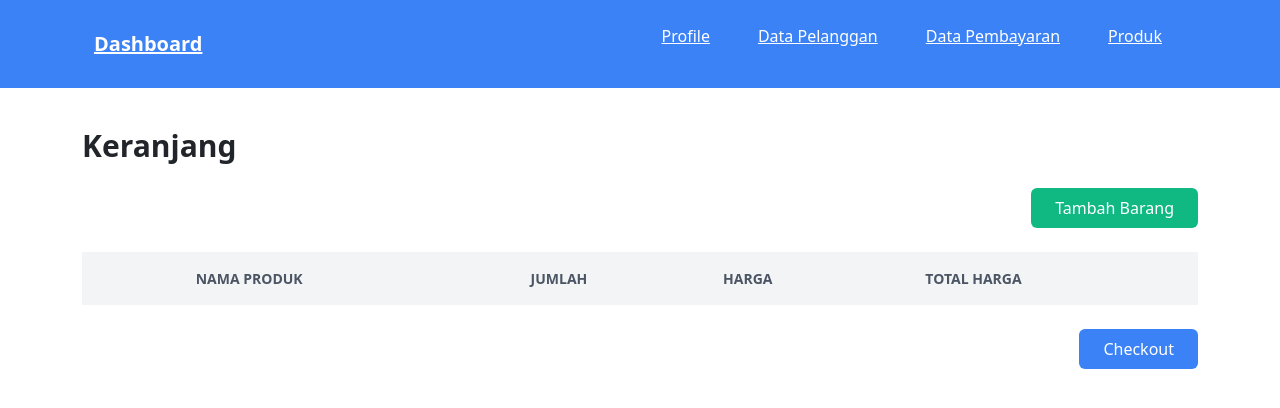
After one commit to winsnew/Jamu-Web, a Flask app: page /checkout in a window 1280 px wide. The commit adds this page. Shown: the top 408 px of the page. Run offline with Flask 3, Linux system fonts and the light colour scheme; lists and menus that the app fills with data are empty.

Commit message:
more more

```diff
--- /dev/null
+++ b/App/templates/keranjang.html
@@ -0,0 +1,114 @@
+<!DOCTYPE html>
+<html lang="en">
+<head>
+    <meta charset="UTF-8">
+    <meta http-equiv="X-UA-Compatible" content="IE=edge">
+    <meta name="viewport" content="width=device-width, initial-scale=1.0">
+    <link rel="stylesheet" href="https://cdnjs.cloudflare.com/ajax/libs/font-awesome/6.4.0/css/all.min.css">
+    <link rel="stylesheet" href="https://cdnjs.cloudflare.com/ajax/libs/tailwindcss/2.2.19/tailwind.min.css">
+    <link href="https://cdn.jsdelivr.net/npm/bootstrap@5.3.0-alpha3/dist/css/bootstrap.min.css" rel="stylesheet" integrity="sha384-KK94CHFLLe+nY2dmCWGMq91rCGa5gtU4mk92HdvYe+M/SXH301p5ILy+dN9+nJOZ" crossorigin="anonymous">
+    <title>Document</title>
+    <script src="./jsConfig/fetch.js"></script>
+</head>
+<body>
+    <nav class="bg-blue-500 py-4">
+        <div class="container mx-auto flex justify-between items-center px-4">
+            <a href="#" class="text-white font-bold text-xl">Dashboard</a>
+            <ul class="flex">
+                <li>
+                    <a href="#" class="text-white px-4 hover:text-gray-200">Profile</a>
+                </li>
+                <li>
+                    <a href="./data-pelanggan.html" class="text-white px-4 hover:text-gray-200">Data Pelanggan</a>
+                </li>
+                <li>
+                    <a href="./data-bayar.html" class="text-white px-4 hover:text-gray-200">Data Pembayaran</a>
+                </li>
+                <li>
+                    <a href="./produk.html" class="text-white px-4 hover:text-gray-200">Produk</a>
+                </li>
+            </ul>
+        </div>
+    </nav>
+
+    <div class="container mx-auto mt-10">
+        <h1 class="text-3xl font-bold mb-6">Keranjang</h1>
+        <div class="flex justify-end mb-4">
+            <button id="add-item-btn" class="px-4 py-2 bg-green-500 text-white rounded-md hover:bg-green-600 focus:outline-none">Tambah Barang</button>
+        </div>
+        <table class="min-w-max w-full table-auto">
+            <thead>
+              <tr class="bg-gray-100 text-gray-600 uppercase text-sm leading-normal">
+                <th class="py-3 px-6 text-left"></th>
+                <th class="py-3 px-6 text-left">Nama Produk</th>
+                <th class="py-3 px-6 text-center">Jumlah</th>
+                <th class="py-3 px-6 text-center">Harga</th>
+                <th class="py-3 px-6 text-center">Total Harga</th>
+                <th class="py-3 px-6 text-center"></th>
+              </tr>
+            </thead>
+            <tbody class="text-gray-600 text-sm font-light">
+                {% for item in items %}
+                    <tr class="border-b border-gray-100 hover:bg-gray-100">
+                    <td class="py-3 px-6 text-left whitespace-nowrap">
+                        <div class="flex w-$10">
+                            <img src="https://cdn.yummy.co.id/content-images/images/$101015/sDVw4Y25ADlNepIidlqjbV0cYhKIgQBS-31363032373533303130d41d8cd98f00b$104e9800998ecf8427e.jpg?x-oss-process=image/format,webp">
+                        </div>
+                    </td>
+                    <td class="py-3 px-6 text-left">{{ item.title }}</td>
+                    <td class="py-3 px-6 text-center">
+                        <div class="flex justify-content-center items-center">
+                            <div class="flex items-center">
+                                <button onclick="updateTotal('-', '{{ item.id }}' )" type="button" class="bg-gray-200 hover:bg-gray-300 text-gray-800 py-2 px-4 rounded-l-full">-</button>
+                                <span id="product-qty-{{ item.id }}" class="px-4 py-2 bg-gray-200 text-gray-800 font-bold">{{ item.jumlah }}</span>
+                                <button onclick="updateTotal('+', '{{ item.id }}')" type="button" class="bg-gray-200 hover:bg-gray-300 text-gray-800 py-2 px-4 rounded-r-full">+</button>
+                            </div>
+                        </div>
+                    </td>
+                    <td id="harga-{{ item.id }}" class="py-3 px-6 text-center">
+                        {{ item.harga }}
+                    </td>
+                    <td id="tharga-{{ item.id }}" class="py-3 px-6 text-center">
+                        {{ item.total }}
+                    </td>
+                    <td class="py-3 px-6 text-center">
+                        <form action="/delete-cart/{{ item.id }}" method="POST">
+                            <button type="submit" class="btn btn-danger" data-bs-toggle="modal" data-bs-target="#exampleModal" data-bs-whatever="@mdo">
+                                <i class="fa-solid fa-trash"></i>
+                            </button>
+                        </form>
+                    </td>
+                    </tr>
+                {% endfor %}
+              </tbody>
+        </table>
+
+        <form action="">
+            <input name="ftotal" type="hidden" value="{{ total }}">
+            <div class="flex justify-end mt-4">
+                <button type="submit" id="add-item-btn" class="px-4 py-2 bg-blue-500 text-white rounded-md hover:bg-blue-600 focus:outline-none">
+                    Checkout
+                </button>
+            </div>
+        </form>
+    </div>
+    <script>
+        function updateTotal(method, ID){
+            totalNow = document.getElementById("product-qty-"+ID).innerHTML;
+            if(method == "+"){
+                total = document.getElementById("product-qty-"+ID);
+                total.innerHTML = parseInt(totalNow)+1;
+            } else {
+                if(totalNow != "1"){
+                    total = document.getElementById("product-qty-"+ID);
+                    total.innerHTML = parseInt(totalNow)-1;
+                }
+            }
+            totalHarga = document.getElementById("tharga-"+ID);
+            harga = document.getElementById("harga-"+ID).innerHTML;
+
+            totalHarga.innerHTML = parseInt(total.innerHTML) * parseInt(harga)
+        }
+    </script>
+</body>
+</html>
--- a/App/views.py
+++ b/App/views.py
@@ -7,6 +7,7 @@ from werkzeug.utils import secure_filename
 @app.before_request
 def before_request():
     session.setdefault('user', None)
+
 
 # Product routes ===============================
 
@@ -19,7 +20,6 @@ def show_all_product():
 def show_product_by_id(post_id):
     return f'Post {post_id}'
 
-# ===============================================
 
 # Admin Routes ==================================
 
@@ -120,13 +120,58 @@ def admin_dashboard_delete_product(product_id):
     db.session.commit()
     return redirect(url_for('admin_dashboard'))
 
-# ===============================================
 
 
 # CART ROUTES ====================================
 
 @app.route("/keranjang")
 def cart():
-    return
+    items = session.get('keranjang', [])
+    total = 0
+    for item in items:
+        total += item['harga']
+    return render_template('keranjang.html', items=items, total=total)
+
+@app.route("/add-to-cart", methods=["POST"])
+def add_to_cart():
+    cart = session.get('keranjang', [])
+    cart.append({
+        "id": request.form['fid'],
+        "title": request.form['ftitle'],
+        "jumlah": request.form['fjumlah'],
+        "harga": request.form['fharga'],
+        "total": int(request.form['fjumlah']) * int(request.form['fharga']),
+    })
+    session['keranjang'] = cart
+    print(session['keranjang'])
+    return redirect(url_for('show_all_product'))
+
+@app.route("/delete-cart-all/")
+def delete_cart_all():
+    session.pop('keranjang', None)
+    return redirect(url_for('show_all_product'))
+
+@app.route("/delete-cart/<int:item_id>", methods=["POST"])
+def delete_cart(item_id):
+    for i, item in enumerate(session.get('keranjang', [])):
+        if int(item['id']) == item_id:
+            print("found")
+            cart = session.get('keranjang', [])
+            cart.pop(i)
+            session['keranjang'] = cart
+            break
+    return redirect(url_for('cart'))
+
+
+
+# Checkout =======================================
+
+@app.route("/checkout")
+def cart():
+    items = session.get('keranjang', [])
+    total = 0
+    for item in items:
+        total += item['harga']
+    return render_template('keranjang.html', items=items, total=total)
 
 # ================================================
```
Also changed, not shown: App/templates/dashboard.html (+7 -1 lines), App/templates/product.html (+30 -7 lines), 1 other file.
